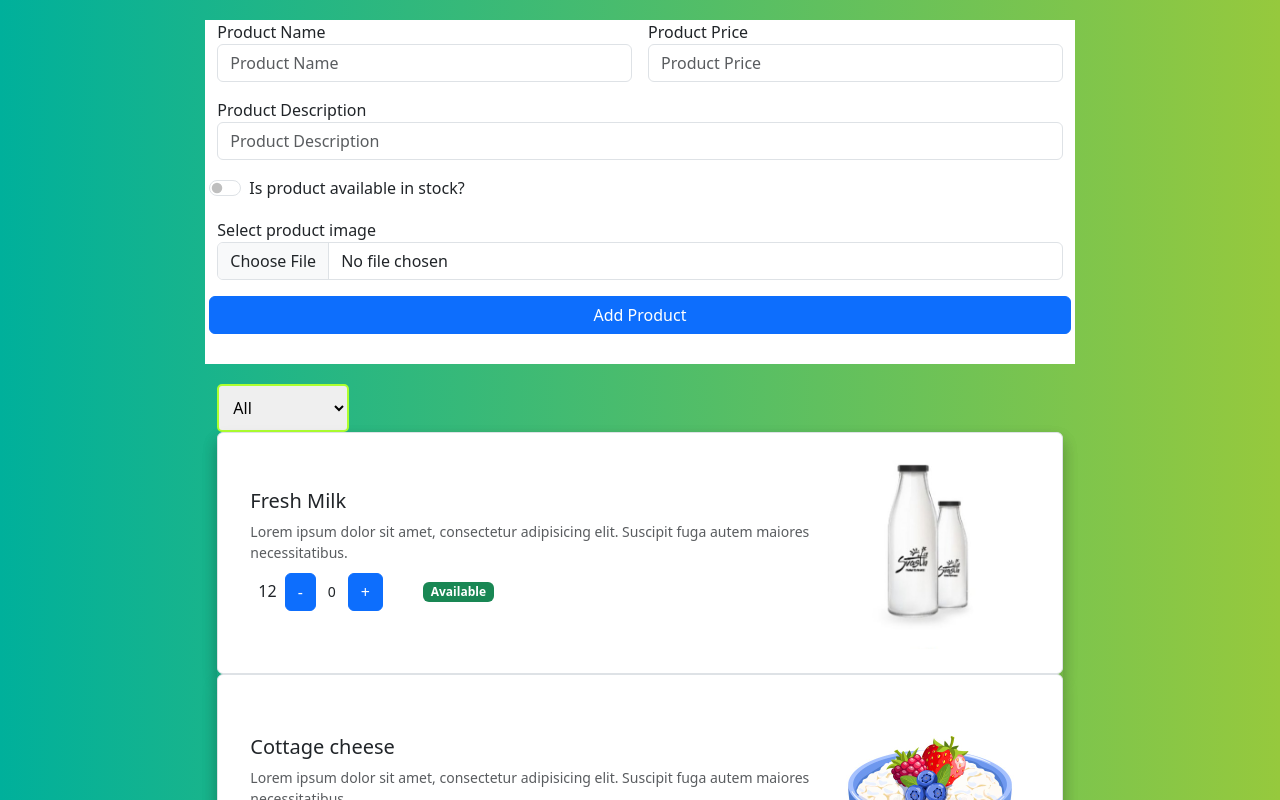
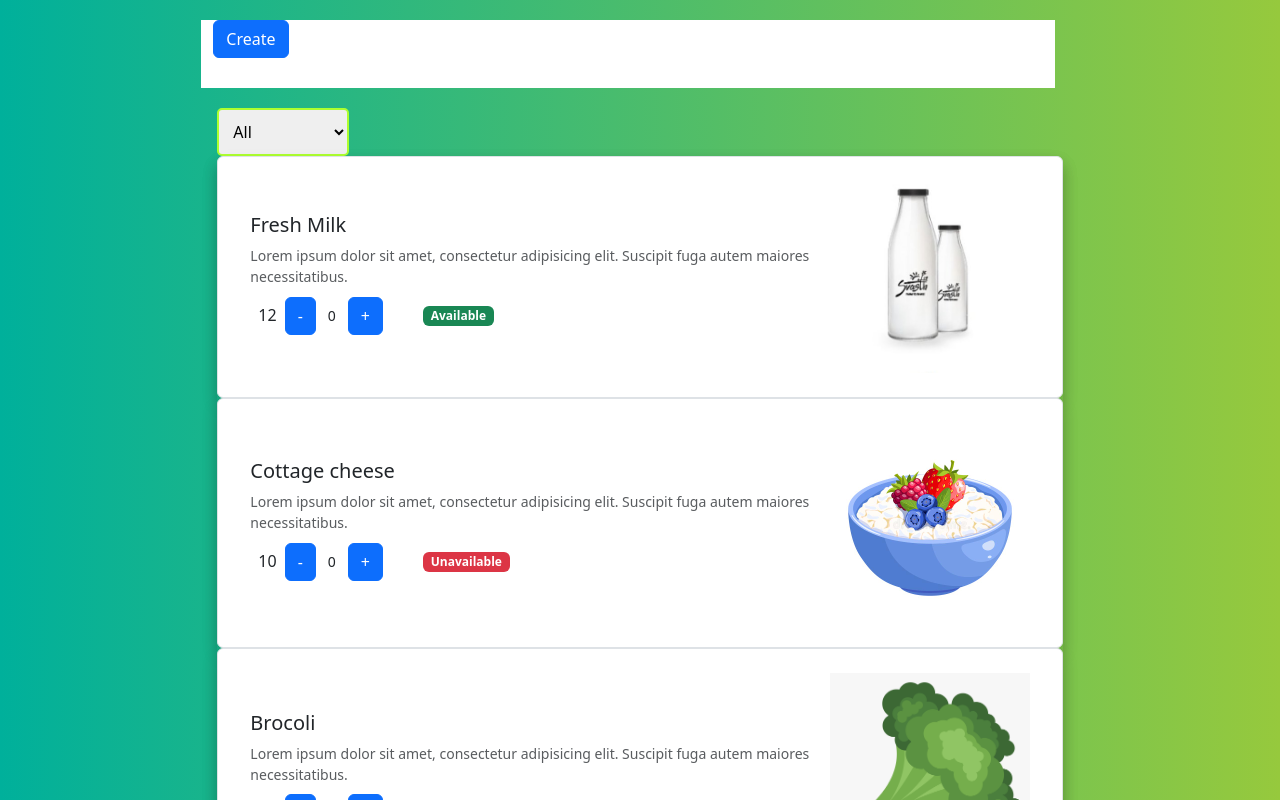
Before and after one commit to Johannes7549/productRendering, a React (Create React App) app: page / in a window 1280 px wide. Shown: the top 800 px of the page. Built offline with nearby package versions, Linux system fonts and the light colour scheme.

Commit message:
Conditional form

```diff
--- a/src/App.js
+++ b/src/App.js
@@ -68,14 +68,13 @@ function App() {
   }
   return (
     <div>
+    <div className='row'>
     <CreateProduct createProduct={createProduct}></CreateProduct>
-
-    <div className='row'>
       <div className='col-lg-8 mx-auto'>
       <FilterProduct filterProduct ={onFilterValue}></FilterProduct>
         <ul className='list-group shadow'>
           {
-            newProductList.map((product)=>{
+            filteredList.map((product)=>{
               return <Products
                         key ={product?.pID}
                         pId={product?.pID}
--- a/src/components/createproduct.js
+++ b/src/components/createproduct.js
@@ -1,13 +1,20 @@
+import { useState } from "react";
 import ProductForm from "./productform";
 function CreateProduct(props){
+    let [showForm, setShowForm] = useState(false)
     function createProduct(product){
         props.createProduct(product)
+        setShowForm(false)
+    }
+    function changeShowForm(){
+        setShowForm(true)
     }
    return (
 
         <div className="row">
             <div className="col-lg-8 mx-auto" style={{background:"white",paddingBottom:30,marginBottom:20}}>
-                <ProductForm onCreateProduct = {createProduct}></ProductForm>
+              { !showForm && <button className="btn btn-primary" onClick={changeShowForm}>Create</button>}
+                {showForm && <ProductForm onCreateProduct = {createProduct}></ProductForm>}
             </div>
        </div>
 
```
